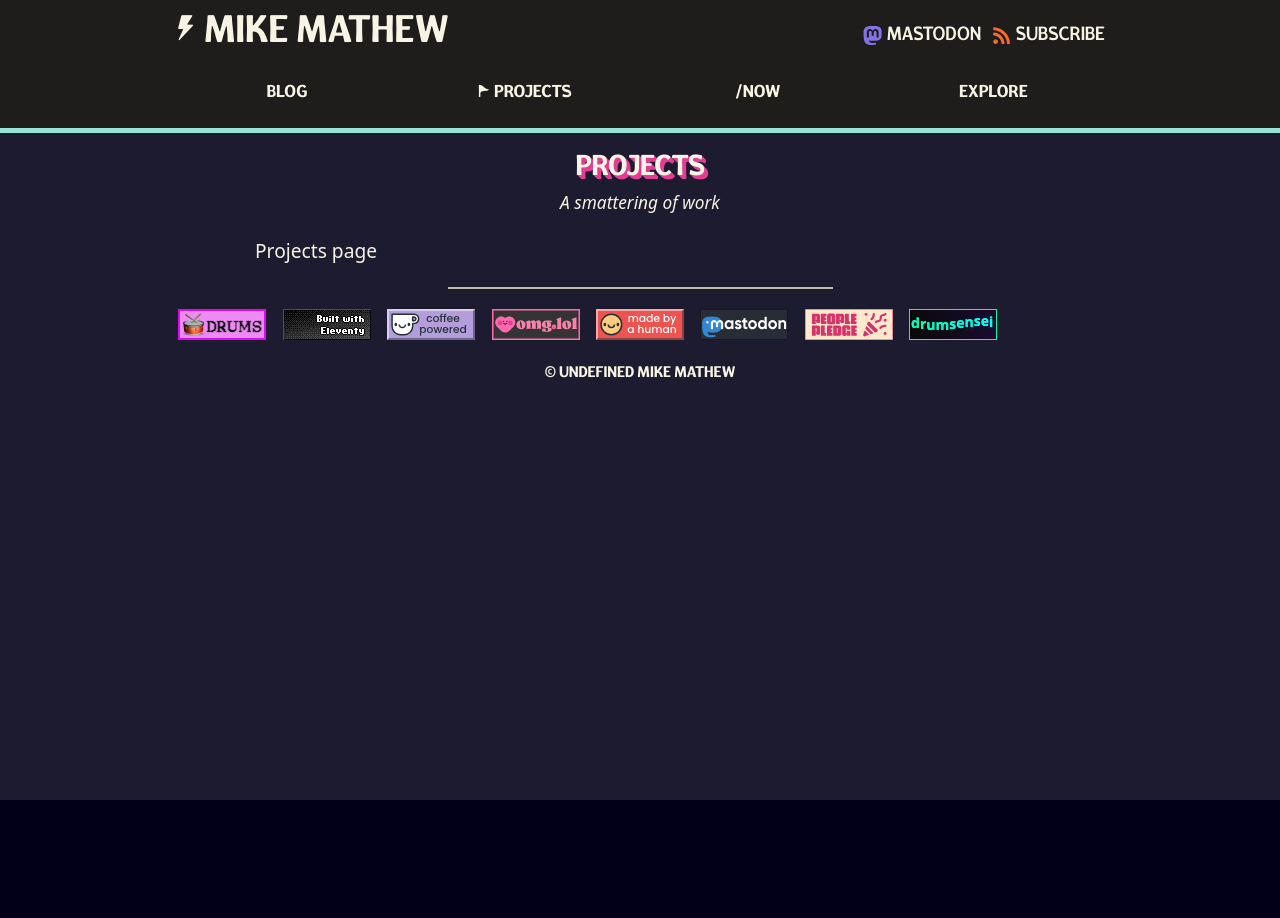
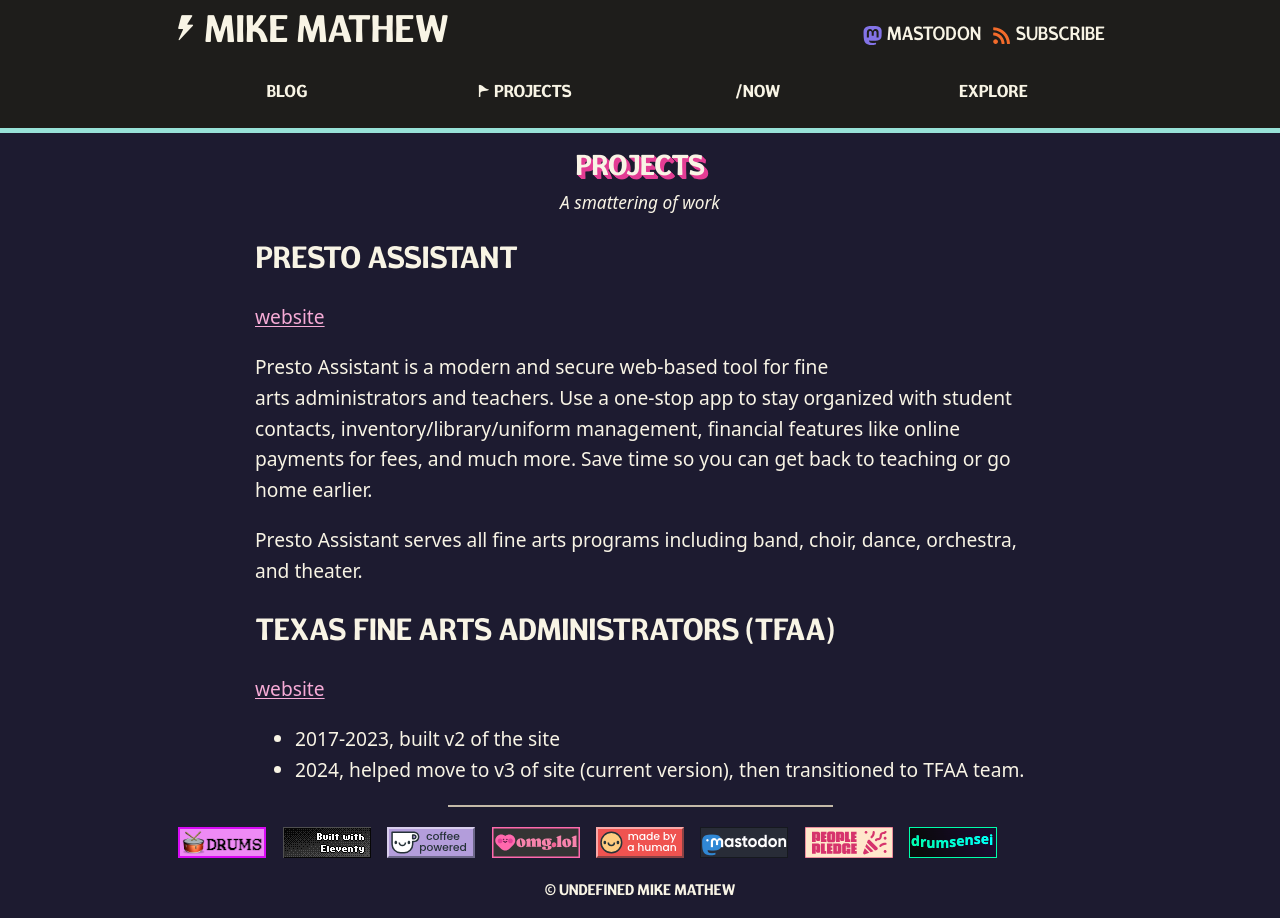
Before and after one commit to m2mathew/mikemathew.me, an Eleventy site: page src/pages/projects.md in a window 1280 px wide. Before the commit the page ends 800 px from the top, so only its background shows below. Built offline with nearby package versions, Linux system fonts and the light colour scheme; Eleventy itself is replaced by a stand-in of ours; files that its build step writes are made by us from their sources; a web font is replaced by a local one; what @11tyrocks/eleventy-plugin-lightningcss, markdown-it-github-alerts, markdown-it-image-figures would draw is missing.

Commit message:
feat: add content to projects page

```diff
--- a/src/pages/projects.md
+++ b/src/pages/projects.md
@@ -8,4 +8,18 @@ eleventyNavigation:
   parent: Home
 ---
 
-Projects page
+### Presto Assistant
+
+[website](https://presto-assistant.com)
+
+Presto Assistant is a modern and secure web-based tool for fine
+arts administrators and teachers. Use a one-stop app to stay organized with student contacts, inventory/library/uniform management, financial features like online payments for fees, and much more. Save time so you can get back to teaching or go home earlier.
+
+Presto Assistant serves all fine arts programs including band, choir, dance, orchestra, and theater.
+
+### Texas Fine Arts Administrators (TFAA)
+
+[website](https://tfaa.org/)
+
+- 2017-2023, built v2 of the site
+- 2024, helped move to v3 of site (current version), then transitioned to TFAA team.
```
